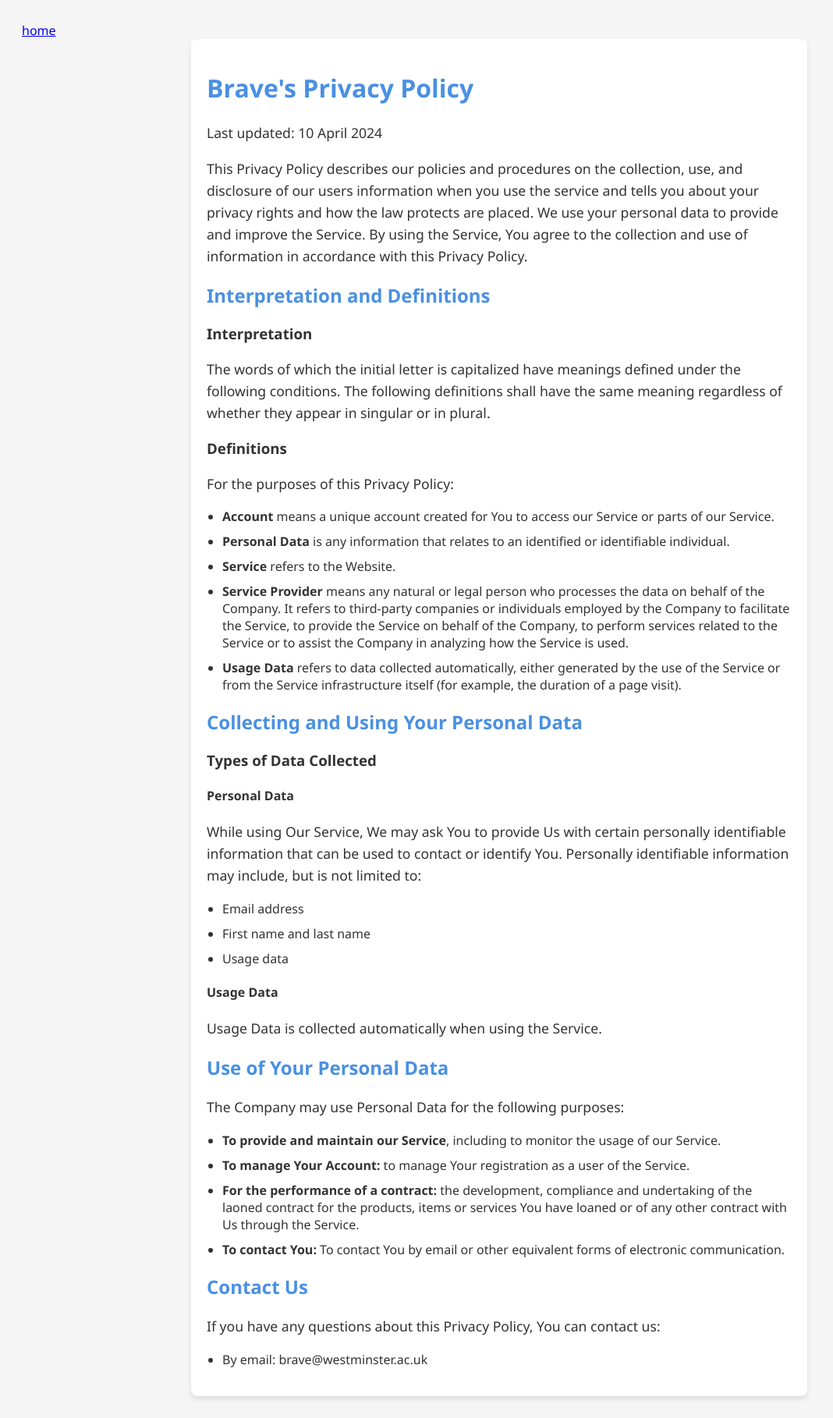
After one commit to anetaolszak/equipmentinventory, a Django app: page /privacypolicy/ in a window 1280 px wide. The commit adds this page. Shown: the whole page at 78% size, without its empty margins (0-1068 px from the left). Run offline with Django 5.2, Linux system fonts and the light colour scheme.

Commit message:
4 pages worth of content, login, log out, privacy policy, use service, registration

```diff
--- a/equipmentinventory/appone/admin.py
+++ b/equipmentinventory/appone/admin.py
@@ -1,6 +1,5 @@
 from django.contrib import admin
 from .models import Equipment, DeviceType, DeviceWarranty, Location, Status
-
 
 # Register your models here.
 
--- a/equipmentinventory/appone/forms.py
+++ b/equipmentinventory/appone/forms.py
@@ -14,7 +14,12 @@ class CreateItemForm(forms.ModelForm):
 
 class ItemForm(forms.ModelForm):
 
-
     class Meta:
         model = Equipment
         fields = '__all__'
+
+class UserRegisterForm(UserCreationForm):
+    email = forms.EmailField(required=True)
+class Meta:
+    model = User
+fields = ['username', 'email', 'password1', 'password2']
--- /dev/null
+++ b/equipmentinventory/appone/templates/appone/privacypolicy.html
@@ -0,0 +1,87 @@
+<a href="{% url 'homepage' %}">home</a>
+<!DOCTYPE html>
+<html lang="en">
+<head>
+    <meta charset="UTF-8">
+    <meta name="viewport" content="width=device-width, initial-scale=1.0">
+    <title>Privacy Policy</title>
+    <style>
+        body {
+            font-family: 'Segoe UI', Tahoma, Geneva, Verdana, sans-serif;
+            padding: 20px;
+            background-color: #f5f5f5;
+            color: #333;
+        }
+        .container {
+            max-width: 750px;
+            margin: auto;
+            background: white;
+            padding: 20px;
+            border-radius: 8px;
+            box-shadow: 0 4px 6px rgba(0, 0, 0, 0.1);
+        }
+        h1, h2 {
+            color: #4A90E2;
+        }
+        p {
+            font-size: 1.1em;
+            line-height: 1.6;
+        }
+        ul {
+            padding-left: 20px;
+        }
+        li {
+            margin-bottom: 10px;
+        }
+    </style>
+</head>
+<body>
+<div class="container">
+    <h1>Brave's Privacy Policy</h1>
+    <p>Last updated: 10 April 2024</p>
+    <p>This Privacy Policy describes our policies and procedures on the collection, use, and disclosure of our users information when you use the service and tells you about your privacy rights and how the law protects are placed. We use your personal data to provide and improve the Service. By using the Service, You agree to the collection and use of information in accordance with this Privacy Policy.</p>
+
+    <h2>Interpretation and Definitions</h2>
+    <h3>Interpretation</h3>
+    <p>The words of which the initial letter is capitalized have meanings defined under the following conditions. The following definitions shall have the same meaning regardless of whether they appear in singular or in plural.</p>
+
+    <h3>Definitions</h3>
+    <p>For the purposes of this Privacy Policy:</p>
+    <ul>
+        <li><strong>Account</strong> means a unique account created for You to access our Service or parts of our Service.</li>
+        <li><strong>Personal Data</strong> is any information that relates to an identified or identifiable individual.</li>
+        <li><strong>Service</strong> refers to the Website.</li>
+        <li><strong>Service Provider</strong> means any natural or legal person who processes the data on behalf of the Company. It refers to third-party companies or individuals employed by the Company to facilitate the Service, to provide the Service on behalf of the Company, to perform services related to the Service or to assist the Company in analyzing how the Service is used.</li>
+        <li><strong>Usage Data</strong> refers to data collected automatically, either generated by the use of the Service or from the Service infrastructure itself (for example, the duration of a page visit).</li>
+    </ul>
+
+    <h2>Collecting and Using Your Personal Data</h2>
+    <h3>Types of Data Collected</h3>
+    <h4>Personal Data</h4>
+    <p>While using Our Service, We may ask You to provide Us with certain personally identifiable information that can be used to contact or identify You. Personally identifiable information may include, but is not limited to:</p>
+    <ul>
+        <li>Email address</li>
+        <li>First name and last name</li>
+        <li>Usage data</li>
+    </ul>
+
+    <h4>Usage Data</h4>
+    <p>Usage Data is collected automatically when using the Service.</p>
+
+    <h2>Use of Your Personal Data</h2>
+    <p>The Company may use Personal Data for the following purposes:</p>
+    <ul>
+        <li><strong>To provide and maintain our Service</strong>, including to monitor the usage of our Service.</li>
+        <li><strong>To manage Your Account:</strong> to manage Your registration as a user of the Service.</li>
+        <li><strong>For the performance of a contract:</strong> the development, compliance and undertaking of the laoned contract for the products, items or services You have loaned or of any other contract with Us through the Service.</li>
+        <li><strong>To contact You:</strong> To contact You by email or other equivalent forms of electronic communication.</li>
+    </ul>
+
+    <h2>Contact Us</h2>
+    <p>If you have any questions about this Privacy Policy, You can contact us:</p>
+    <ul>
+        <li>By email: brave@westminster.ac.uk</li>
+    </ul>
+</div>
+</body>
+</html>
--- a/equipmentinventory/appone/templates/appone/register.html
+++ b/equipmentinventory/appone/templates/appone/register.html
@@ -1,6 +1,5 @@
+<!--maryam-->
 {% extends 'main.html' %}
-
-
 {% block content %}
 <div style="max-width: 600px; margin: auto; padding: 20px; border: 1px solid #ccc; border-radius: 5px; box-shadow: 0 2px 5px rgba(0,0,0,0.1);">
     <h1 style="text-align: center; color: #333;"> Registration For Brave </h1>
--- a/equipmentinventory/appone/urls.py
+++ b/equipmentinventory/appone/urls.py
@@ -1,6 +1,9 @@
 from . import views
 from django.urls import path
-from .views import register
+from .views import register #maryam
+from django.contrib.auth import views as log_views #maryam
+from .views import privacypolicy #maryam
+from .views import termsofuse #maryam
 
 
 urlpatterns = [
@@ -11,6 +14,11 @@ urlpatterns = [
     path('updateitem/<str:id>', views.updateitem, name = "appone_updateitem"),
     path('deleteitem/<int:id>', views.deleteItem, name = "appone_deleteitem"),
     path('register/', register, name = 'register'), #path created by maryam
+    path('login/', log_views.LoginView.as_view(template_name='appone/login.html'), name='login'), #maryam
+    path('logout/', log_views.LogoutView.as_view(template_name='appone/logout.html'), name='logout'), #maryam
+    path('privacypolicy/', privacypolicy, name = "privacypolicy"), #maryam
+    path('termsofuse/', termsofuse, name = "termsofuse"), #maryam
+
 
 
 
--- a/equipmentinventory/appone/views.py
+++ b/equipmentinventory/appone/views.py
@@ -3,12 +3,11 @@ from django.http import HttpResponse
 from .models import Equipment
 from .forms import CreateItemForm, ItemForm
 from django.shortcuts import get_object_or_404
-from django.contrib.auth.forms import UserCreationForm #maryam
-from django.contrib import messages #maryam
+#from django.contrib.auth.forms import UserCreationForm #maryam
+from django.contrib import messages #maryam#
+from .forms import UserRegisterForm
 
 # Create your views here.
-
-
 
 def home(request):
     item = Equipment.objects.all
@@ -62,16 +61,24 @@ def deleteItem(request, id):
 #view created by maryam:
 def register(request):
      if request.method == 'POST':
-          form = UserCreationForm(request.POST)
+          form = UserRegisterForm(request.POST)
           if form.is_valid():
                form.save()
                username = form.cleaned_data.get('username')
                messages.success(request, f'Account created for {username}!')
-               return redirect('home')
+               return redirect('homepage')
           else:
            #    form = UserCreationForm()
                return render(request, "appone/register.html", {'form': form})
      else:
         # This branch handles GET requests by initializing a new, blank form
-        form = UserCreationForm()
+        form = UserRegisterForm()
         return render(request, "appone/register.html", {'form': form})
+
+#maryam
+def privacypolicy(request):
+    return render(request, 'appone/privacypolicy.html')
+
+#maryam
+def termsofuse(request):
+    return render(request, 'appone/termsofuse.html')
```
Also changed, not shown: equipmentinventory/appone/templates/appone/login.html (added, +20 -0 lines), equipmentinventory/appone/templates/appone/logout.html (added, +9 -0 lines), equipmentinventory/appone/templates/appone/termsofuse.html (added, +66 -0 lines), equipmentinventory/templates/main.html (+14 -3 lines), equipmentinventory/db.sqlite3, equipmentinventory/manage.py (line endings or trailing spaces).
